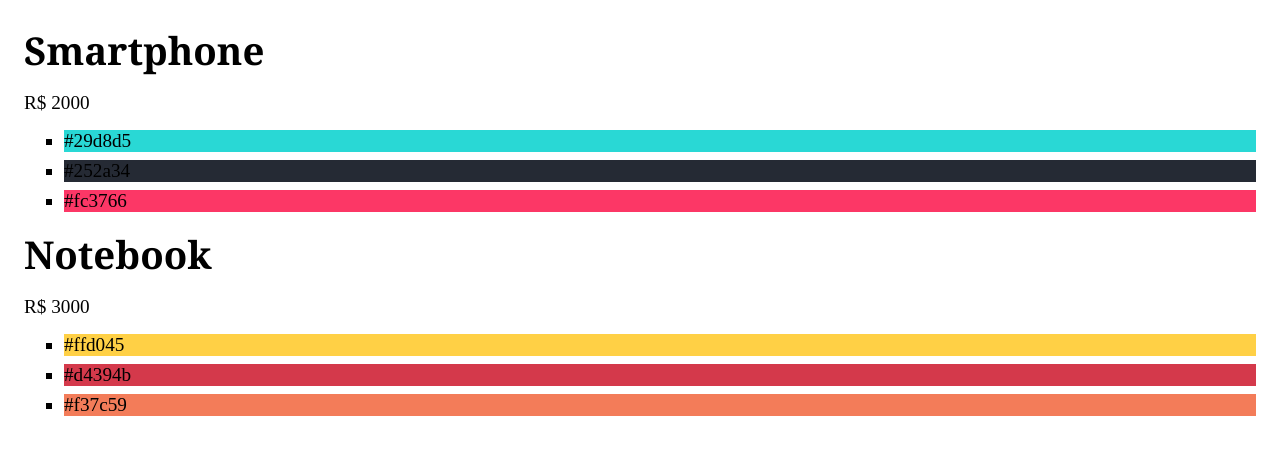
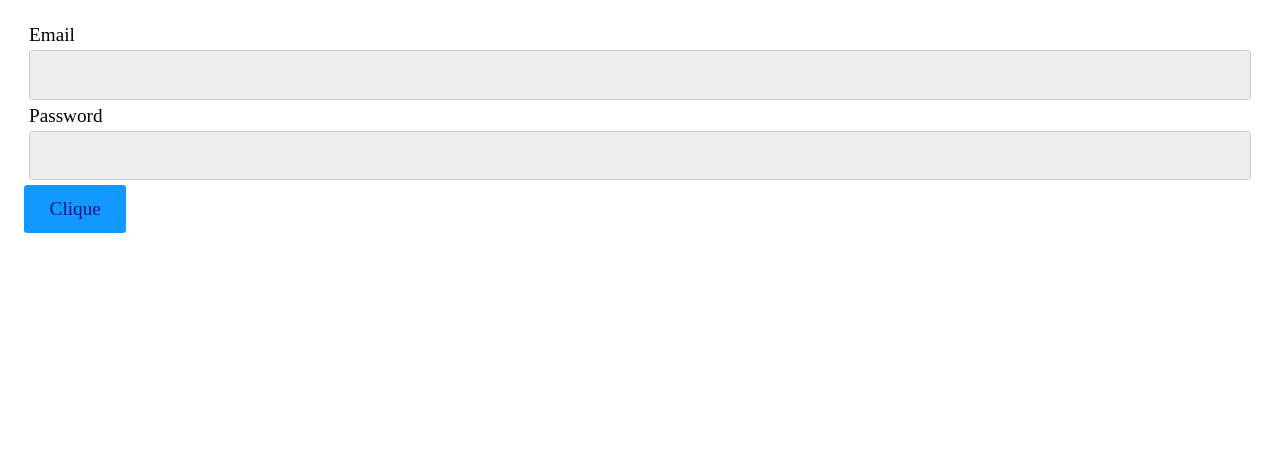
Before and after one commit to Lutiero/curso-react-origamid, a React (Vite) app: page / in a window 1280 px wide. Shown: the top 454 px of the page. Built offline with nearby package versions, Linux system fonts and the light colour scheme.

Commit message:
Formulario com props e spread operator

```diff
--- a/src/App.jsx
+++ b/src/App.jsx
@@ -1,40 +1,9 @@
-import React from "react";
+import Form from "./Form/Form.jsx";
 
-const produtos = [
-  {
-    id: 1,
-    nome: 'Smartphone',
-    preco: 'R$ 2000',
-    cores: ['#29d8d5', '#252a34', '#fc3766'],
-  },
-  {
-    id: 2,
-    nome: 'Notebook',
-    preco: 'R$ 3000',
-    cores: ['#ffd045', '#d4394b', '#f37c59'],
-  },
-  {
-    id: 3,
-    nome: 'Tablet',
-    preco: 'R$ 1500',
-    cores: ['#365069', '#47c1c8', '#f95786'],
-  },
-];
 const App = () => {
   return (
     <>
-      {produtos.filter((produto) => Number(produto.preco.replace('R$ ', '')) > 1500)
-        .map(({id, nome, preco, cores}) => (
-          <div key={id}>
-            <h1>{nome}</h1>
-            <p>{preco}</p>
-            <ul>
-              {cores.map((cor) => (
-                <li key={cor} style={{backgroundColor: cor}}>{cor}</li>
-              ))}
-            </ul>
-          </div>
-        ))}
+      <Form />
     </>
   )
 }
--- /dev/null
+++ b/src/Form/Button.jsx
@@ -0,0 +1,11 @@
+import React from 'react'
+const Button = ({item}) => {
+  console.log(item)
+  return (
+    <>
+      <button>Clique</button>
+    </>
+  )
+};
+
+export default Button;
--- /dev/null
+++ b/src/Form/Form.jsx
@@ -0,0 +1,15 @@
+import Button from "./Button.jsx";
+import Input from "./Input.jsx";
+
+const Form = () => {
+  const arr =['Item 01', 'Item 02'];
+  return (
+    <div>
+      <Input id="email" label="Email" type="text" />
+      <Input id="password" label="Password" type="password"/>
+      <Button item={arr} />
+    </div>
+  );
+};
+
+export default Form;
--- /dev/null
+++ b/src/Form/Input.jsx
@@ -0,0 +1,12 @@
+import React from 'react'
+
+const Input = ({ label, id, type }) => {
+  return (
+    <div style={{margin: "5px"}}>
+      <label htmlFor={id}>{label}</label>
+      <input id={id} type={type}/>
+    </div>
+  );
+};
+
+export default Input;
```
Also changed, not shown: .eslintrc.cjs.
